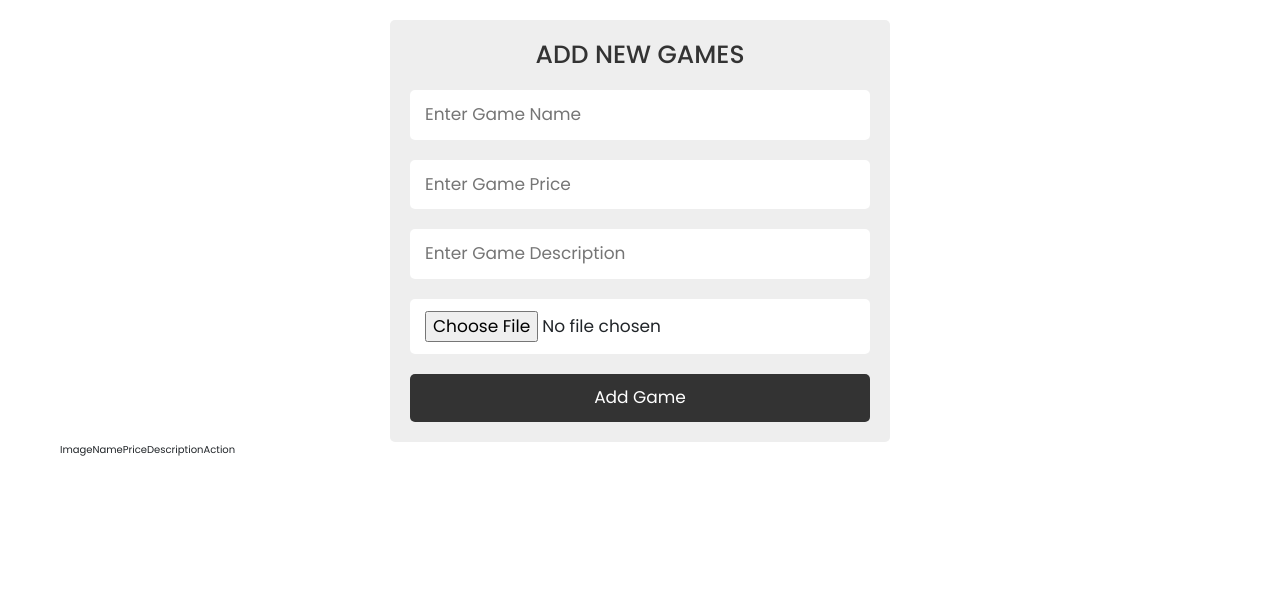
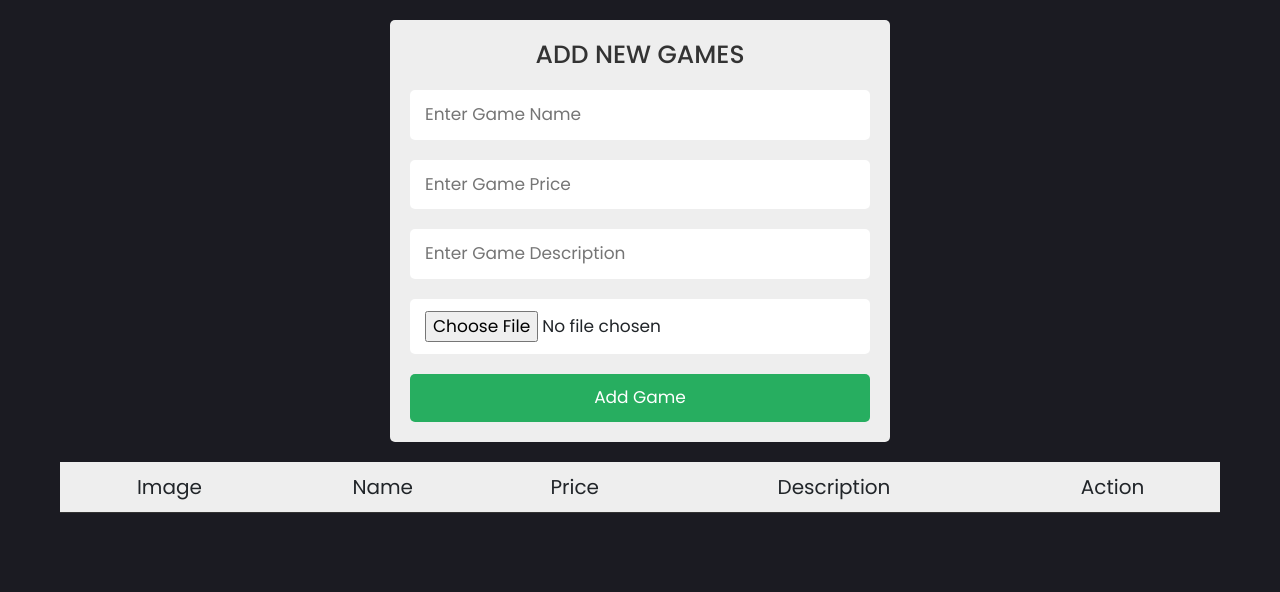
Before and after one commit to bhanuka99x/GameCraft, a PHP site: page /admin_Update_game.php?edit=1 in a window 1280 px wide. Shown: the top 592 px of the page. Run offline with PHP 8.4, Linux system fonts and the light colour scheme; data that the repository does not hold is empty; some libraries are stand-ins or nearby versions.

Commit message:
Add files via upload

```diff
--- a/GameCraft/CSS/style.css
+++ b/GameCraft/CSS/style.css
@@ -8,7 +8,6 @@
   --box-shadow: 0 0.5rem 1rem rgba(0, 0, 0, 0.1);
   --border: 0.1rem solid var(--black);
 }
-
 * {
   font-family: 'Poppins', sans-serif;
   margin: 0;
@@ -18,6 +17,9 @@
   border: none;
   text-decoration: none;
   text-transform: capitalize;
+}
+body{
+   background: rgb(27, 27, 34);
 }
 html {
   font-size: 62.5%;
@@ -31,7 +33,7 @@ html {
   margin-top: 1rem;
   font-size: 1.7rem;
   padding: 1rem 3rem;
-  background: var(--black);
+  background: var(--green);
   color: var(--white);
   text-align: center;
 }
@@ -53,6 +55,13 @@ html {
   max-width: 1200px;
   padding: 2rem;
   margin: 0 auto;
+}
+.admin-games-form-container .centered{
+   display: flex;
+   align-items: center;
+   justify-content: center;
+   min-height: 100vh;
+
 }
 .admin-games-form-container form {
   max-width: 50rem;
@@ -77,15 +86,70 @@ html {
   background: var(--white);
   text-transform: none;
 }
-
-@media (max-width: 991px) {
-  html {
-    font-size: 55%;
-  }
+.game-display{
+   margin:2rem 0;
+}
+.game-display .game-display-table{
+   width: 100%;
+   text-align: center;
 }
 
-@media (max-width: 450px) {
-  html {
-    font-size: 50%;
-  }
+.game-display .game-display-table thead{
+   background: var(--bg-color);
 }
+
+.game-display .game-display-table th{
+   padding:1rem;
+   font-size: 2rem;
+}
+
+
+.game-display .game-display-table td{
+   padding:1rem;
+   font-size: 2rem;
+   border-bottom: var(--border);
+}
+
+.game-display .game-display-table .btn:first-child{
+   margin-top: 0;
+}
+
+.game-display .game-display-table .btn:last-child{
+   background: crimson;
+}
+
+.game-display .game-display-table .btn:last-child:hover{
+   background: var(--black);
+}
+
+
+
+
+
+@media (max-width:991px){
+
+   html{
+      font-size: 55%;
+   }
+
+}
+
+@media (max-width:768px){
+
+   .game-display{
+      overflow-y:scroll;
+   }
+
+   .game-display .game-display-table{
+      width: 80rem;
+   }
+
+}
+
+@media (max-width:450px){
+
+   html{
+      font-size: 50%;
+   }
+
+}
```
Also changed, not shown: GameCraft/README.md (added).
